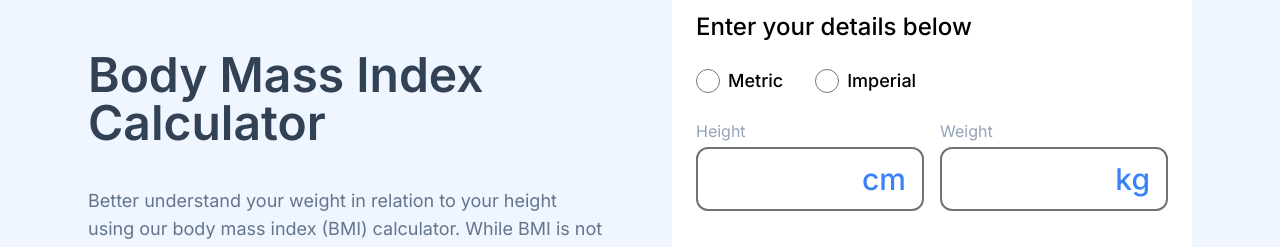
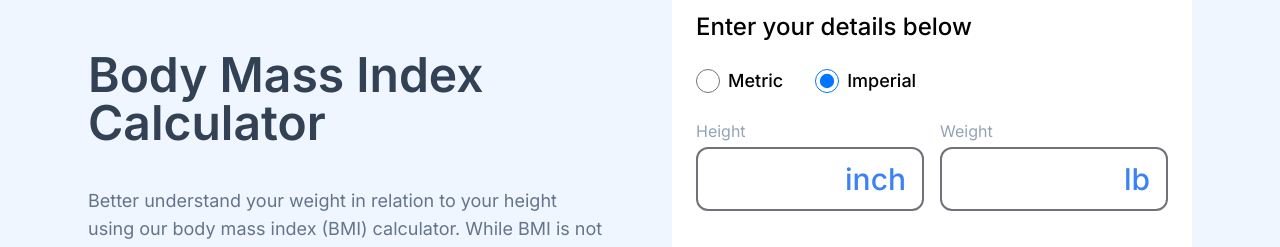
Before and after one commit to wasiqurzaman/frontendmentor-challenges, a React (Vite) app in the folder BMI-calculator/: page / in a window 1280 px wide. Shown: the part 141-388 px from the top of the page. Built offline with nearby package versions, Linux system fonts and the light colour scheme.

Commit message:
fix radio button and moved calculation to BMICalculator

```diff
--- a/BMI-calculator/src/components/BMICalculator.jsx
+++ b/BMI-calculator/src/components/BMICalculator.jsx
@@ -3,15 +3,49 @@ import BMIForm from "./BMIForm";
 import Result from "./Result";
 
 function BMICalculator() {
-  const [result, setResult] = useState();
+  const [BMI, setBMI] = useState(0);
 
-  console.log(result);
+  function calculateBMI(height, weight, unit) {
+    if (!height || !weight) {
+      return;
+    }
+
+    if (unit === "metric") {
+      const bmi = weight / ((height * height) / 10000);
+      setBMI(bmi);
+    } else {
+      const bmi = (weight / (height * height)) * 703;
+      setBMI(bmi);
+    }
+  }
+
+  let color = "bg-blue-500";
+  let feedback = "";
+  if (!BMI) {
+    color = "bg-blue-500";
+    // feedback = "under";
+  } else if (BMI <= 18.5) {
+    color = "bg-sky-400";
+    feedback = "under weight.";
+  } else if (BMI <= 24.9) {
+    color = "bg-green-500";
+    feedback = "a healthy weight.";
+  } else if (BMI <= 29.9) {
+    color = "bg-amber-500";
+    feedback = "over weight.";
+  } else if (BMI <= 34.9) {
+    color = "bg-red-500";
+    feedback = "obese.";
+  } else {
+    color = "bg-red-700";
+    feedback = "extremely obese.";
+  }
 
   return (
     <div className="bg-white mx-auto p-6 flex-1 lg:col-span-1 rounded-2xl z-20 md:mt-32">
       <h3 className="text-2xl font-medium mb-6">Enter your details below</h3>
-      <BMIForm setResult={setResult} />
-      <Result result={result} />
+      <BMIForm calculateBMI={calculateBMI} />
+      <Result result={BMI} color={color} feedback={feedback} />
     </div>
   );
 }
--- a/BMI-calculator/src/components/BMIForm.jsx
+++ b/BMI-calculator/src/components/BMIForm.jsx
@@ -1,25 +1,23 @@
-import { useState } from "react";
+import { useEffect, useState } from "react";
 
-function BMIForm({ setResult }) {
+function BMIForm({ calculateBMI }) {
   const [height, setHeight] = useState("");
   const [weight, setWeight] = useState("");
-  const [unit, setUnit] = useState("metric");
-  // const [BMI, setBMI] = useState(0);
+  const [unit, setUnit] = useState("imperial");
 
-  // console.log(unit, height, weight);
+  useEffect(() => {
+    calculateBMI(height, weight, unit);
+  }, [calculateBMI, height, weight, unit]);
 
-  function calculateBMI() {
-    if (!height || !weight) return;
-    if (unit === "metric") {
-      const bmi = weight / ((height * height) / 10000);
-      setResult(bmi);
-    } else {
-      const bmi = (weight / (height * height)) * 703;
-      setResult(bmi);
-    }
+  function handleUnitChange(e) {
+    setUnit(e.target.value);
+    resetForm();
   }
 
-  calculateBMI();
+  function resetForm() {
+    setHeight("");
+    setWeight("");
+  }
 
   return (
     <form className="w-full flex flex-col">
@@ -30,8 +28,9 @@ function BMIForm({ setResult }) {
             name="unit"
             id="metric"
             className="w-6 h-6 cursor-pointer"
-            value={unit}
-            onClick={() => setUnit("metric")}
+            value="metric"
+            checked={unit === "metric"}
+            onChange={handleUnitChange}
           />
           <label htmlFor="metric" className="text-lg font-medium ml-2">
             Metric
@@ -43,8 +42,9 @@ function BMIForm({ setResult }) {
             name="unit"
             id="imperial"
             className="w-6 h-6 cursor-pointer"
-            value={unit}
-            onClick={() => setUnit("imperial")}
+            value="imperial"
+            checked={unit === "imperial"}
+            onChange={handleUnitChange}
           />
           <label htmlFor="imperial" className="text-lg font-medium ml-2">
             Imperial
--- a/BMI-calculator/src/components/Result.jsx
+++ b/BMI-calculator/src/components/Result.jsx
@@ -1,25 +1,4 @@
-function Result({ result }) {
-  let color = "bg-blue-500";
-  let feedback = "";
-  if (!result) {
-    color = "bg-blue-500";
-    // feedback = "under";
-  } else if (result <= 18.5) {
-    color = "bg-sky-400";
-    feedback = "under weight.";
-  } else if (result <= 24.9) {
-    color = "bg-green-500";
-    feedback = "a healthy weight.";
-  } else if (result <= 29.9) {
-    color = "bg-amber-500";
-    feedback = "over weight.";
-  } else if (result <= 34.9) {
-    color = "bg-red-500";
-    feedback = "obese.";
-  } else {
-    color = "bg-red-700";
-    feedback = "extremely obese.";
-  }
+function Result({ result, color, feedback }) {
   return (
     <div
       className={`${color} mt-8 rounded-2xl md:rounded-l-3xl md:rounded-r-[120px] text-white p-6`}
```
